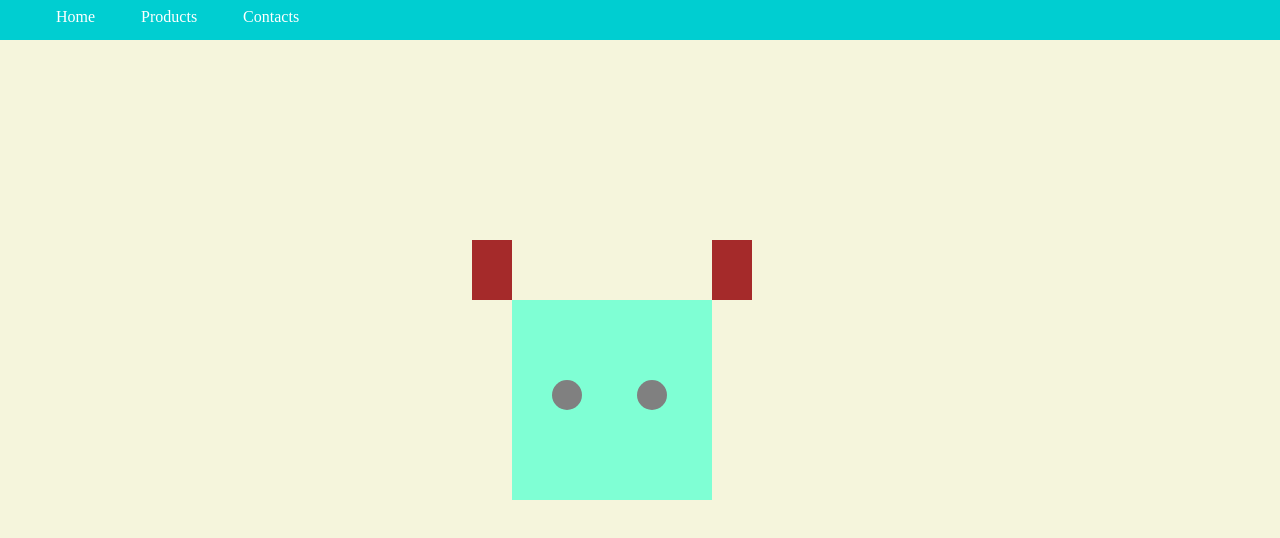
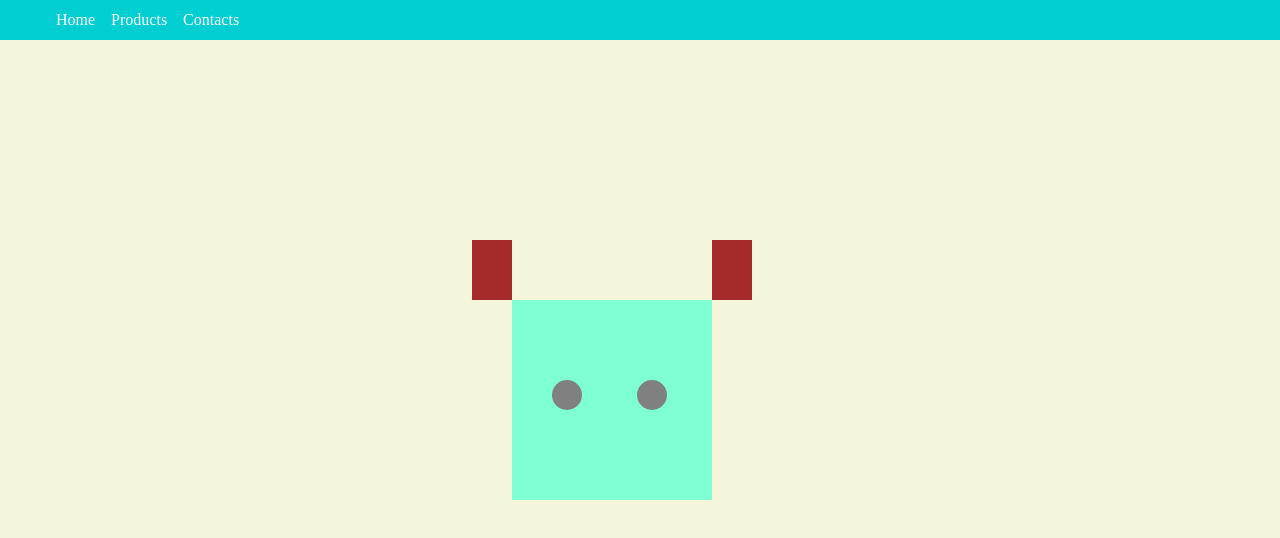
Before and after one commit to TatianaKaiuk/task-Gromecode, a plain HTML site: page html-css/lesson9/task5/index.html in a window 1280 px wide. Shown: the top 538 px of the page. Drawn offline with nearby package versions, Linux system fonts and the light colour scheme.

Commit message:
ready-ok

```diff
--- a/html-css/lesson9/task5/index.css
+++ b/html-css/lesson9/task5/index.css
@@ -7,32 +7,37 @@
 }
 
 header {
-  float: top;
+
   height: 40px;
   background-color: darkturquoise;
   width: 100%;
   position: fixed;
   /* clear: both; */
 }
-/* .navigation {
-  margin-left: 16px;
+nav {
   color: white;
+  height: 40px;
+  position: fixed;
+  width: 100%;
 
-}   */
-
-.nav-item {
- float: left;
-  padding-right: 30px;
-  line-height: 1px;
 }
-li {
-  display: inline;
-  margin-left: 16px;
+.nav-list {
+  margin: 0;
   height: 40px;
-  color: white;
+  position: fixed;
 }
 
+li {
+  line-height: 40px;
+  display: inline;
+  float: left;
+  margin-left: 16px;
+  /* padding-right: 30px; */
+}
+
+
 .head {
+
   height: 200px;
   width: 200px;
   background-color: aquamarine;
@@ -43,7 +48,8 @@
   position: absolute;
   left: 40%;
   top: 300px;
-  right: 50%;
+ left: calc(center);
+  /* right: 50%; */
 }
 .ear {
   background-color: brown;
```
